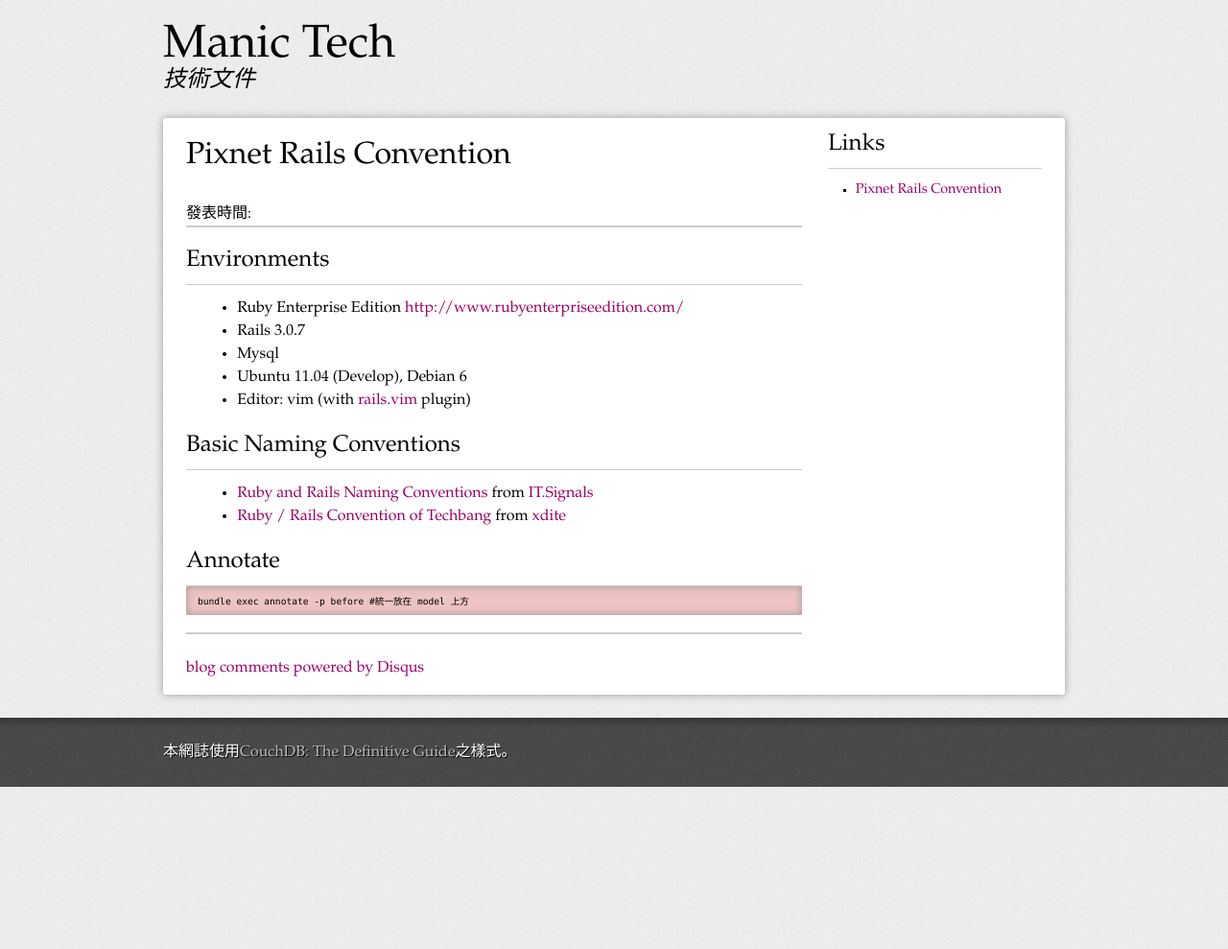
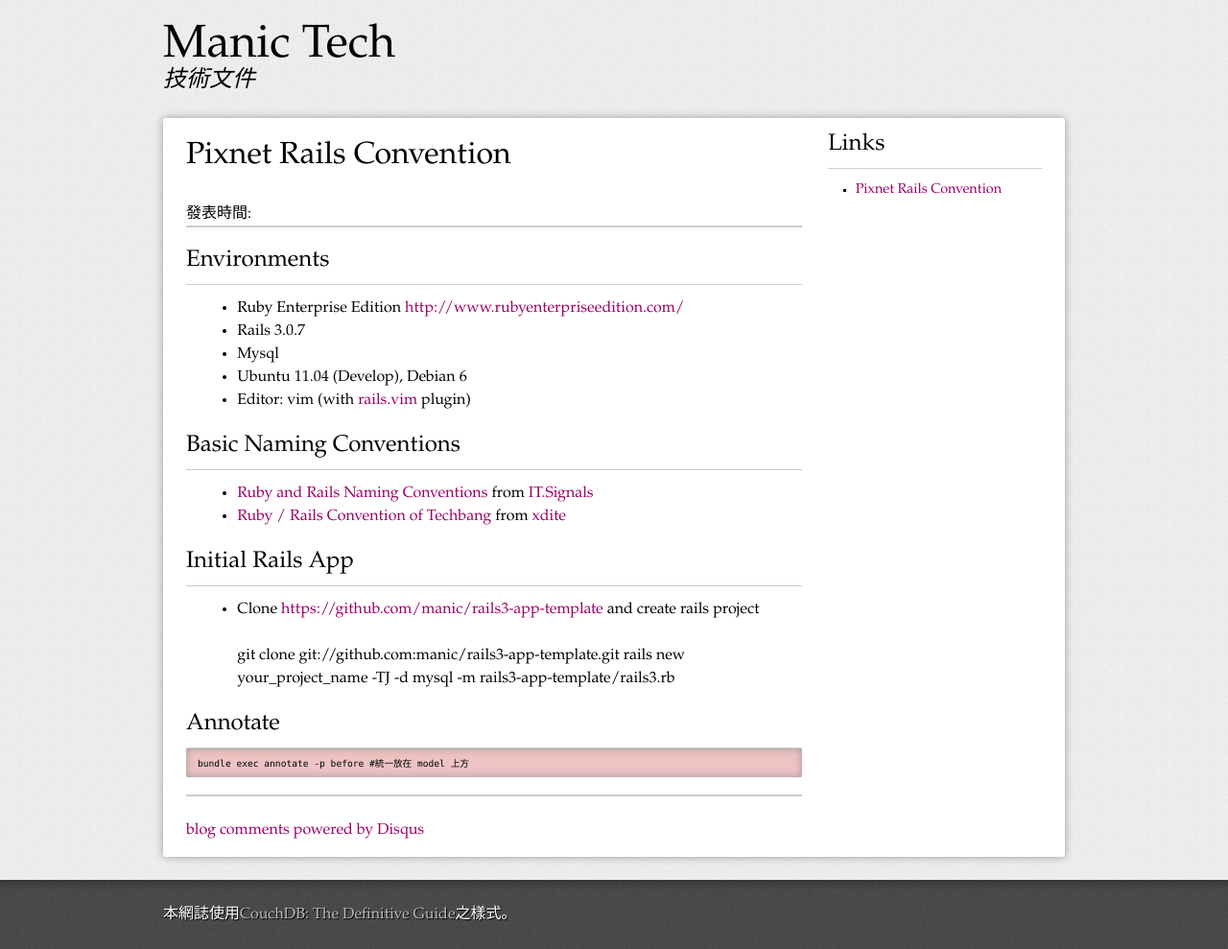
Before and after one commit to manic/manic.github.io, a Jekyll site: the page built from pixnet-rails-convention.md, in a window 1280 px wide. Shown: the whole page at 96% size. Built offline with Jekyll 4.4.1, drawn with Linux system fonts in a browser that asks for light colours; Markdown is read by kramdown in place of the engine named in the settings; comment, search, counter and statistics services are not loaded; before the commit the page ends 900 px from its top, so only the background shows below that.

Commit message:
Add rails3-app-template in convention

```diff
--- a/pixnet-rails-convention.md
+++ b/pixnet-rails-convention.md
@@ -16,6 +16,14 @@
 - [Ruby and Rails Naming Conventions](http://itsignals.cascadia.com.au/?p=7) from [IT.Signals](http://itsignals.cascadia.com.au/)
 - [Ruby / Rails Convention of Techbang](https://gist.github.com/758319) from [xdite](http://blog.xdite.net/)
 
+
+### Initial Rails App
+
+- Clone <https://github.com/manic/rails3-app-template> and create rails project
+
+    git clone git://github.com:manic/rails3-app-template.git
+    rails new your_project_name -TJ -d mysql -m rails3-app-template/rails3.rb
+
 ### Annotate
 
     bundle exec annotate -p before #統一放在 model 上方
```
